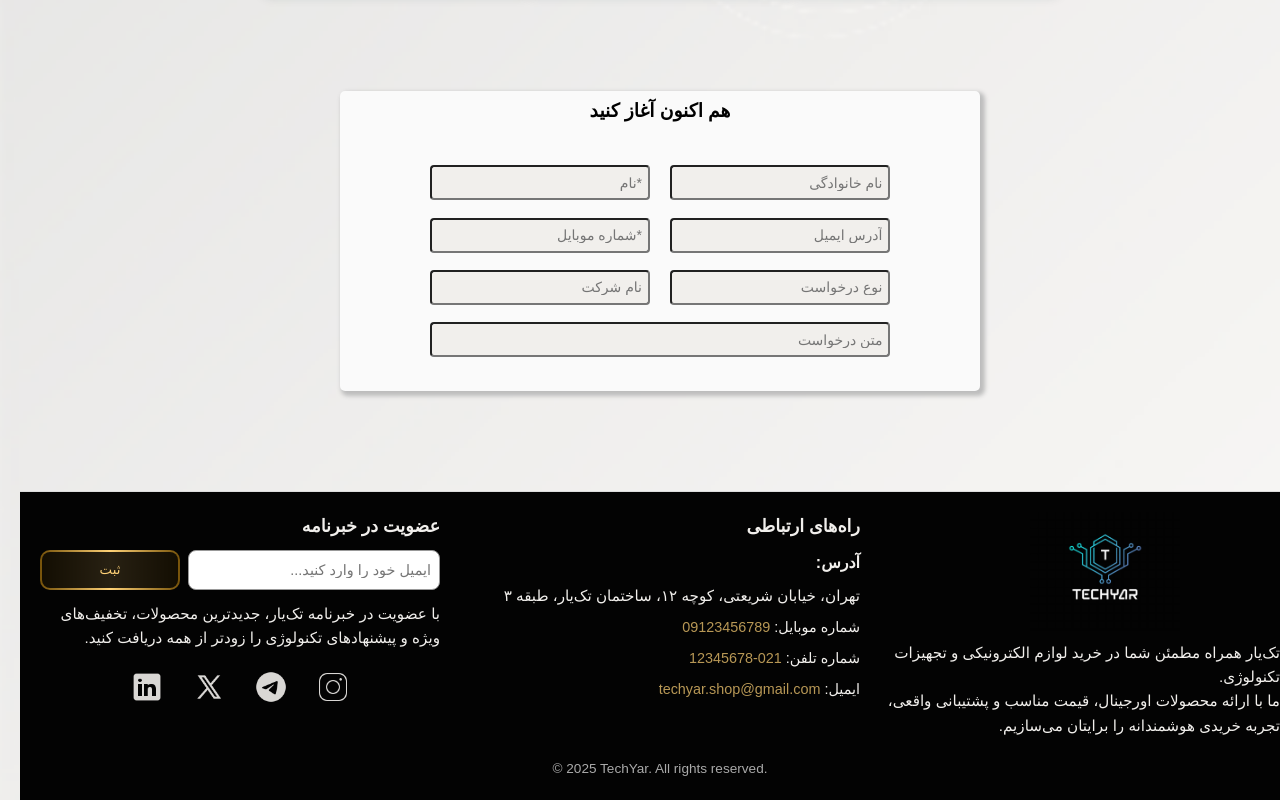
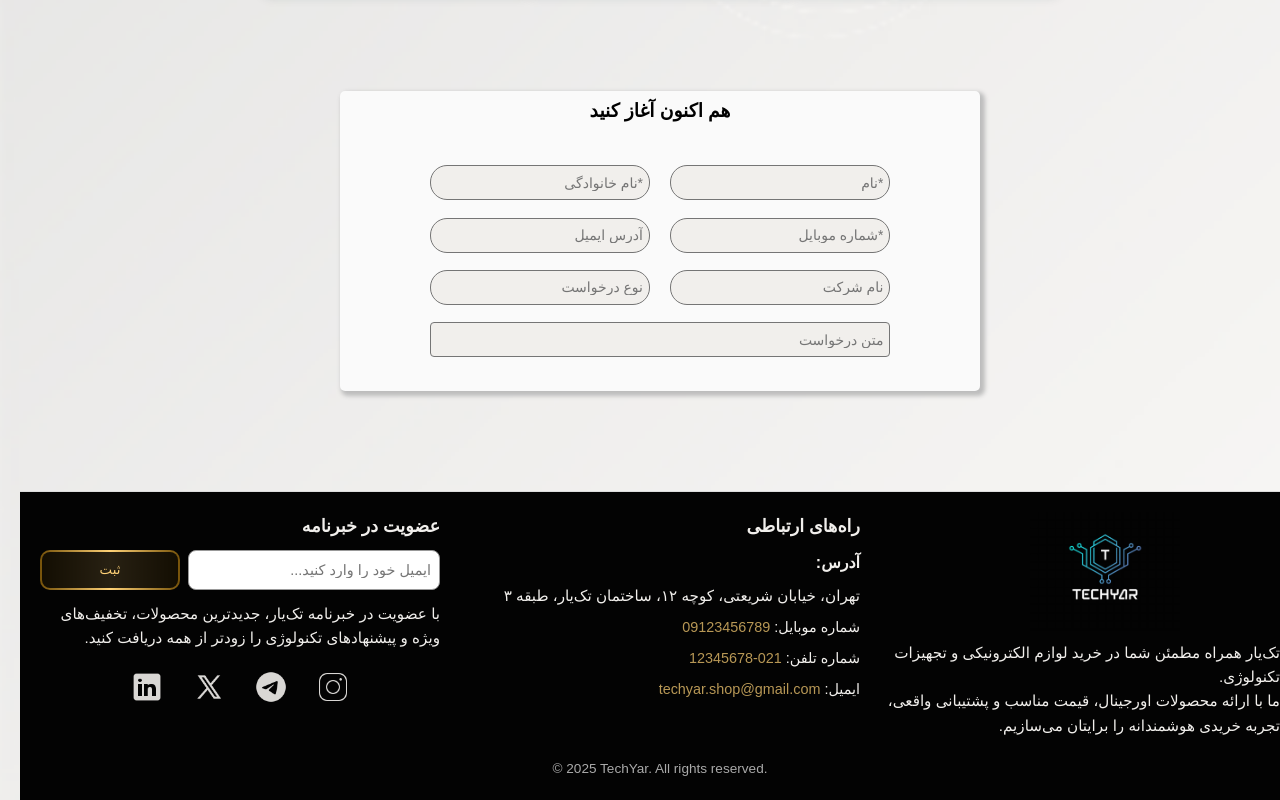
Before and after one commit to romina-kh/NetEng-Project, a React (Vite) app in the folder frontend/net-eng/: page / in a window 1280 px wide. Shown: the part 2167-2967 px from the top of the page. Built offline with nearby package versions, Linux system fonts and the light colour scheme; a small style sheet from the web is missing.

Commit message:
test: input box shadow shape & color

```diff
--- a/frontend/net-eng/src/components/homePage/Collaborate.jsx
+++ b/frontend/net-eng/src/components/homePage/Collaborate.jsx
@@ -10,16 +10,16 @@ function Collaborate(){
             <div className="colab-container">
                 <div className="inner-container">
                     <div className="form-collaborate">
-                        <input placeholder="نام خانوادگی" type="text" />
                         <input placeholder="*نام" type="text" />
+                        <input placeholder="*نام خانوادگی" type="text" />
                     </div>
                     <div className="form-collaborate">
+                        <input placeholder="*شماره موبایل" type="text" />
                         <input placeholder="آدرس ایمیل" type="text" />
-                        <input placeholder="*شماره موبایل" type="text" />
                     </div>
                     <div className="form-collaborate">
+                        <input placeholder="نام شرکت" type="text" />
                         <input placeholder="نوع درخواست" type="text" />
-                        <input placeholder="نام شرکت" type="text" />
                     </div>
                     <div className="form-collaborate">
                         <input id="text-box" placeholder="متن درخواست" type="text" />
--- a/frontend/net-eng/src/styles/homePage/Collaborate.css
+++ b/frontend/net-eng/src/styles/homePage/Collaborate.css
@@ -47,12 +47,15 @@
     text-align: right;
     font-size: 14px;
     padding: 4px 6px;
-    border-radius: 4px;
+    border-radius: 17px;
+    border: 1px solid #757575;
+
 }
 
 .colab-container input:focus{
-    /* outline: 2px solid #FFD54F; */
-    outline: 1px solid #757575;
+
+  border-color: #77530a;
+  box-shadow: 0 0 0 2px rgba(150, 101, 2, 0.25);
 
 }
 
@@ -65,6 +68,11 @@
     border-radius: 4px;
 }
 
+#text-box:focus{
+    border-color: #183B4E;
+  box-shadow: 0 0 0 0.2rem rgba(39, 84, 138, 0.25);
+}
+
 input::placeholder{
     color: #757575;
 }
```
